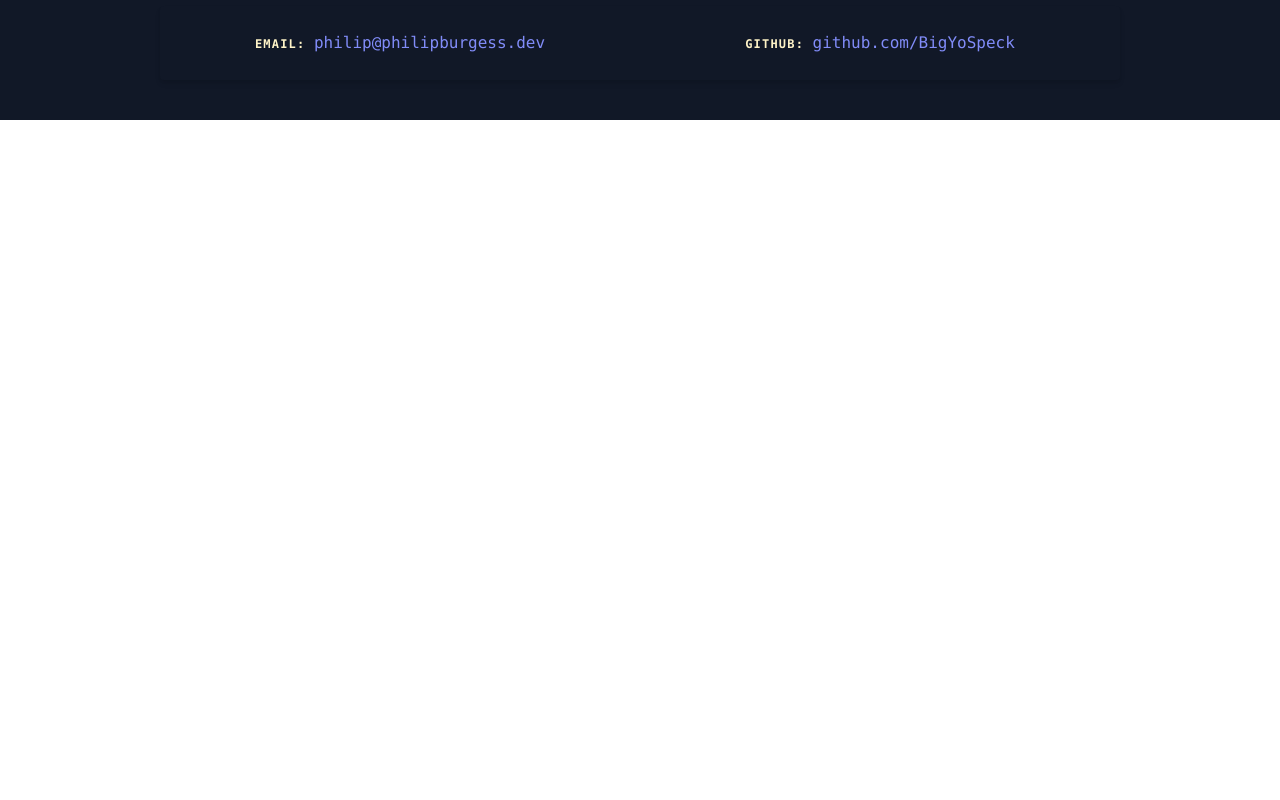
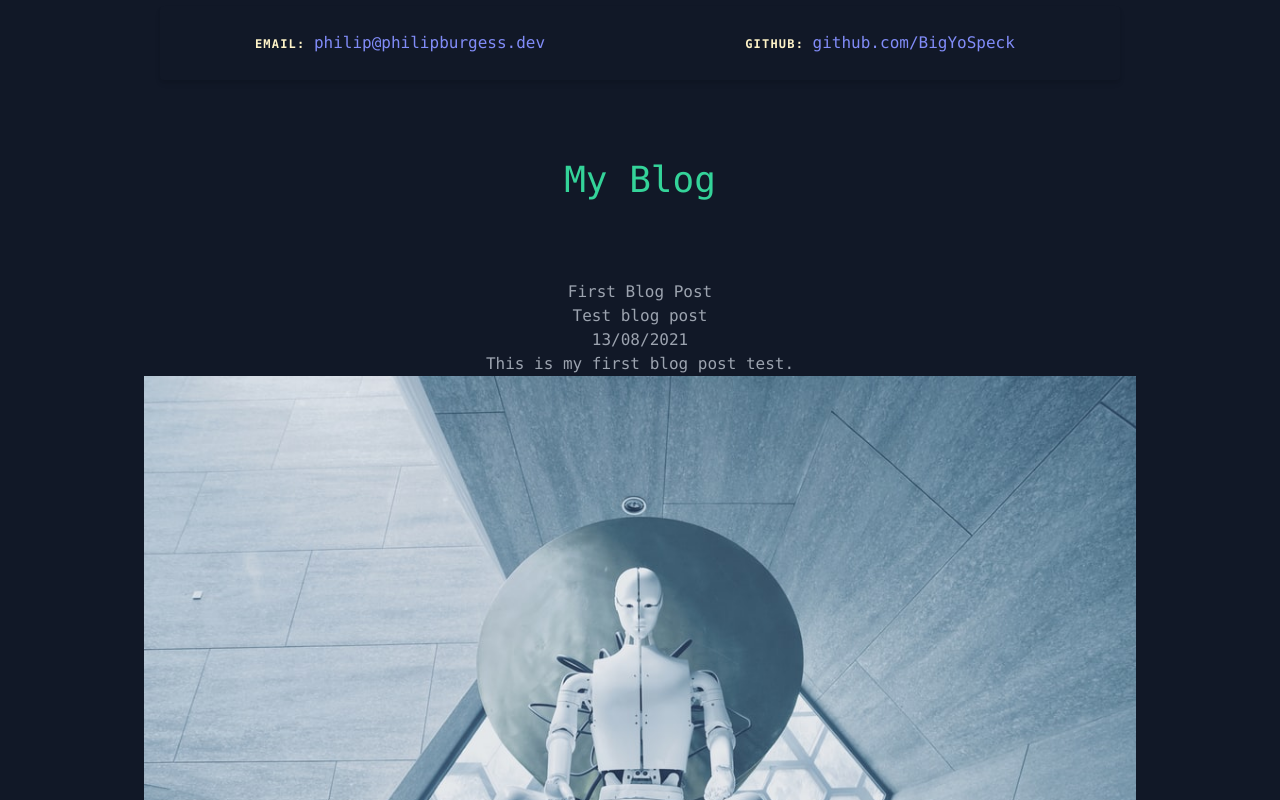
Before and after one commit to PhilipGB/react-app, a React (Create React App) app: page / in a window 1280 px wide. Shown: the part 2020-2820 px from the top of the page. Before the commit the page ends 2140 px from the top, so only its background shows below. Built offline with nearby package versions, Linux system fonts and the light colour scheme.

Commit message:
Test preview

```diff
--- a/src/App.js
+++ b/src/App.js
@@ -4,6 +4,7 @@ import About from './components/About.js'
 import Projects from './components/Projects.js'
 import Skills from './components/Skills.js'
 import Contact from './components/Contact.js'
+import Blog from './components/Blog'
 
 function App() {
   return (
@@ -13,6 +14,7 @@ function App() {
       <Projects />
       <Skills />
       <Contact />
+      <Blog />
     </main>
   );
 }
--- a/src/components/Blog.js
+++ b/src/components/Blog.js
@@ -1,4 +1,3 @@
-import { CodeIcon } from "@heroicons/react/solid";
 import React from "react";
 import { posts } from "./BlogContent.js";
 
```
